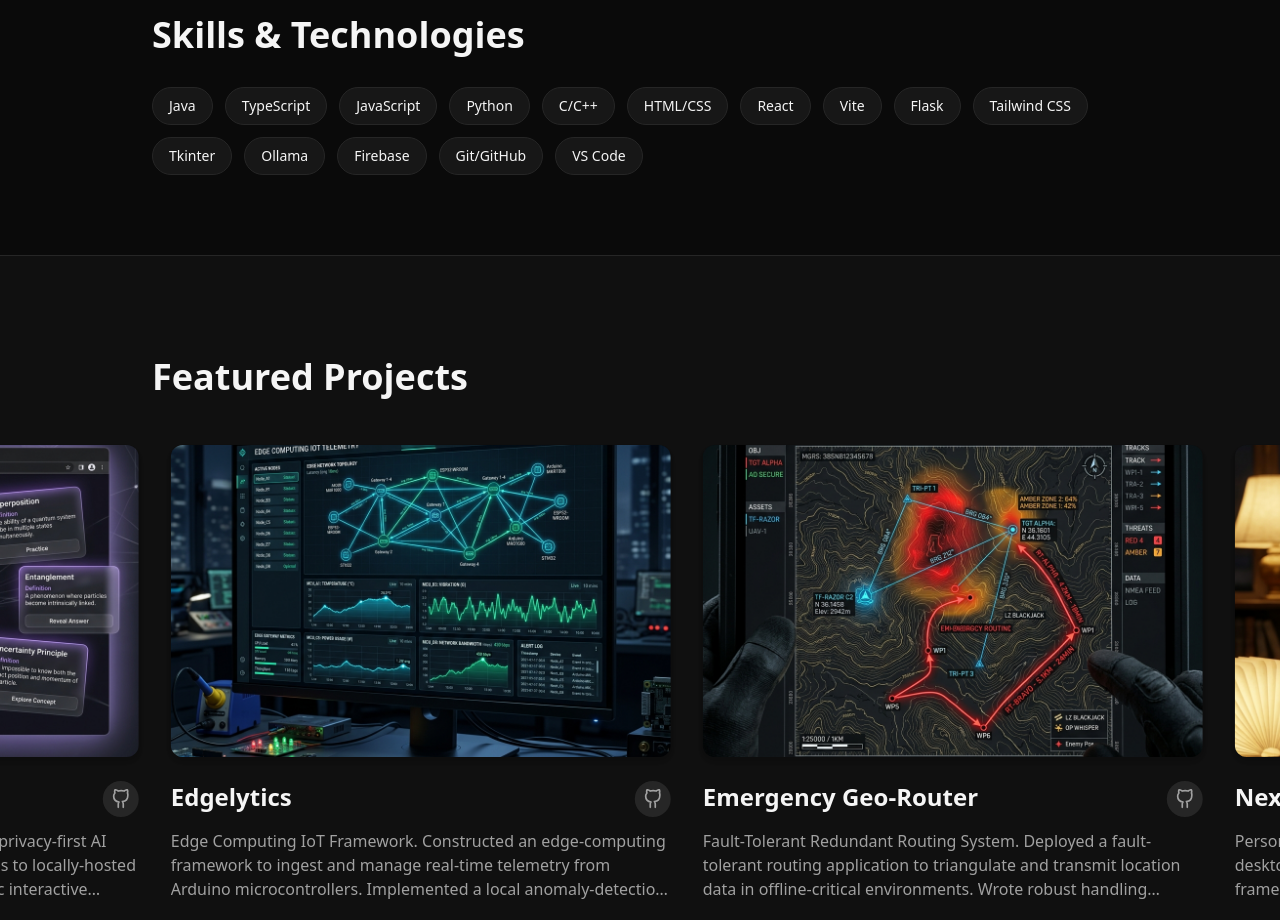
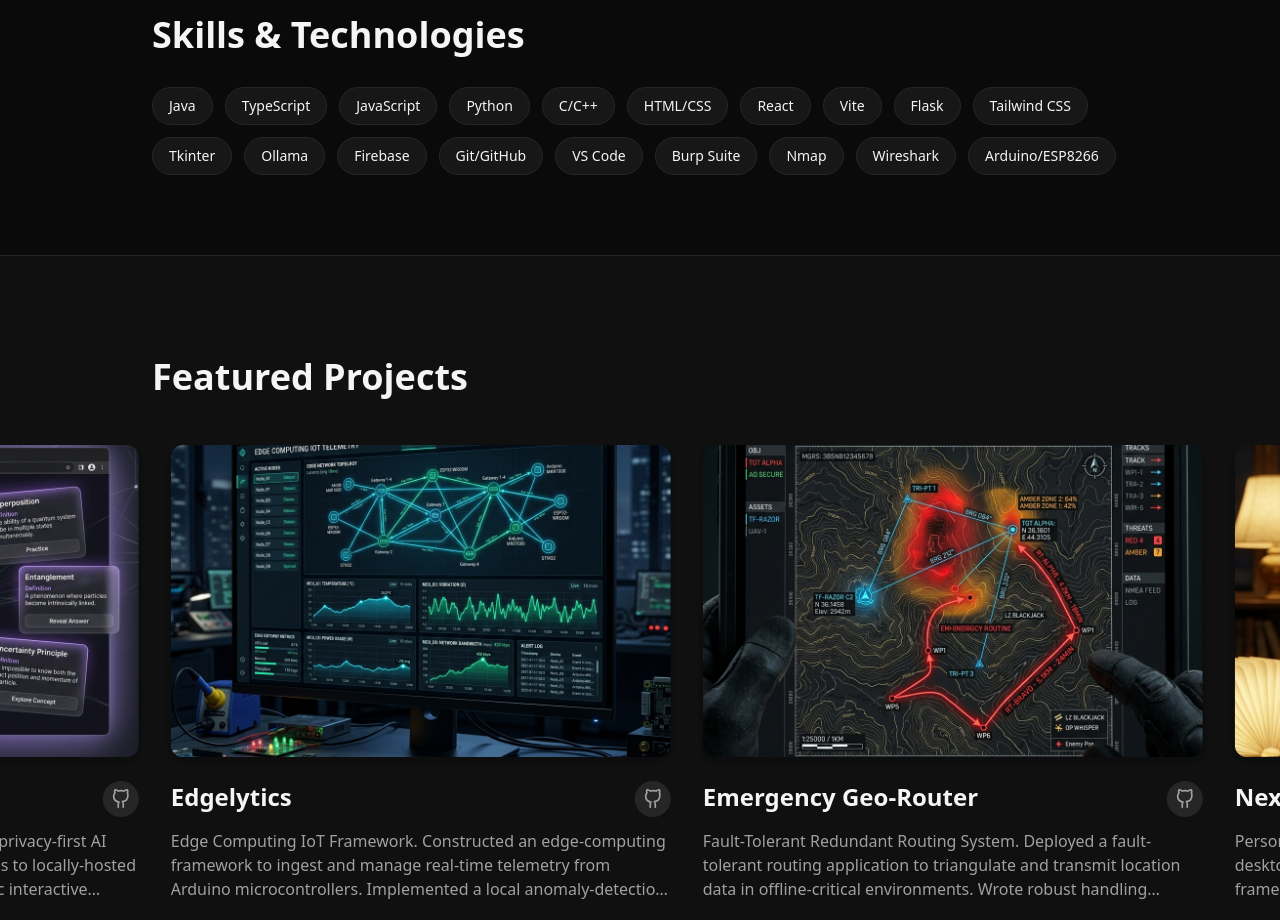
Before and after one commit to allenchandev25-del/allenchandev_portfolio, a React (Vite) app: page / in a window 1280 px wide. Shown: the part 1540-2460 px from the top of the page. Built offline with nearby package versions, Linux system fonts and the light colour scheme.

Commit message:
Update App.tsx

```diff
--- a/src/App.tsx
+++ b/src/App.tsx
@@ -46,7 +46,8 @@ const works = [
 const skills = [
   "Java", "TypeScript", "JavaScript", "Python", "C/C++", "HTML/CSS",
   "React", "Vite", "Flask", "Tailwind CSS", "Tkinter",
-  "Ollama", "Firebase", "Git/GitHub", "VS Code"
+  "Ollama", "Firebase", "Git/GitHub", "VS Code",
+  "Burp Suite", "Nmap", "Wireshark", "Arduino/ESP8266"
 ];
 
 const education = [
```
